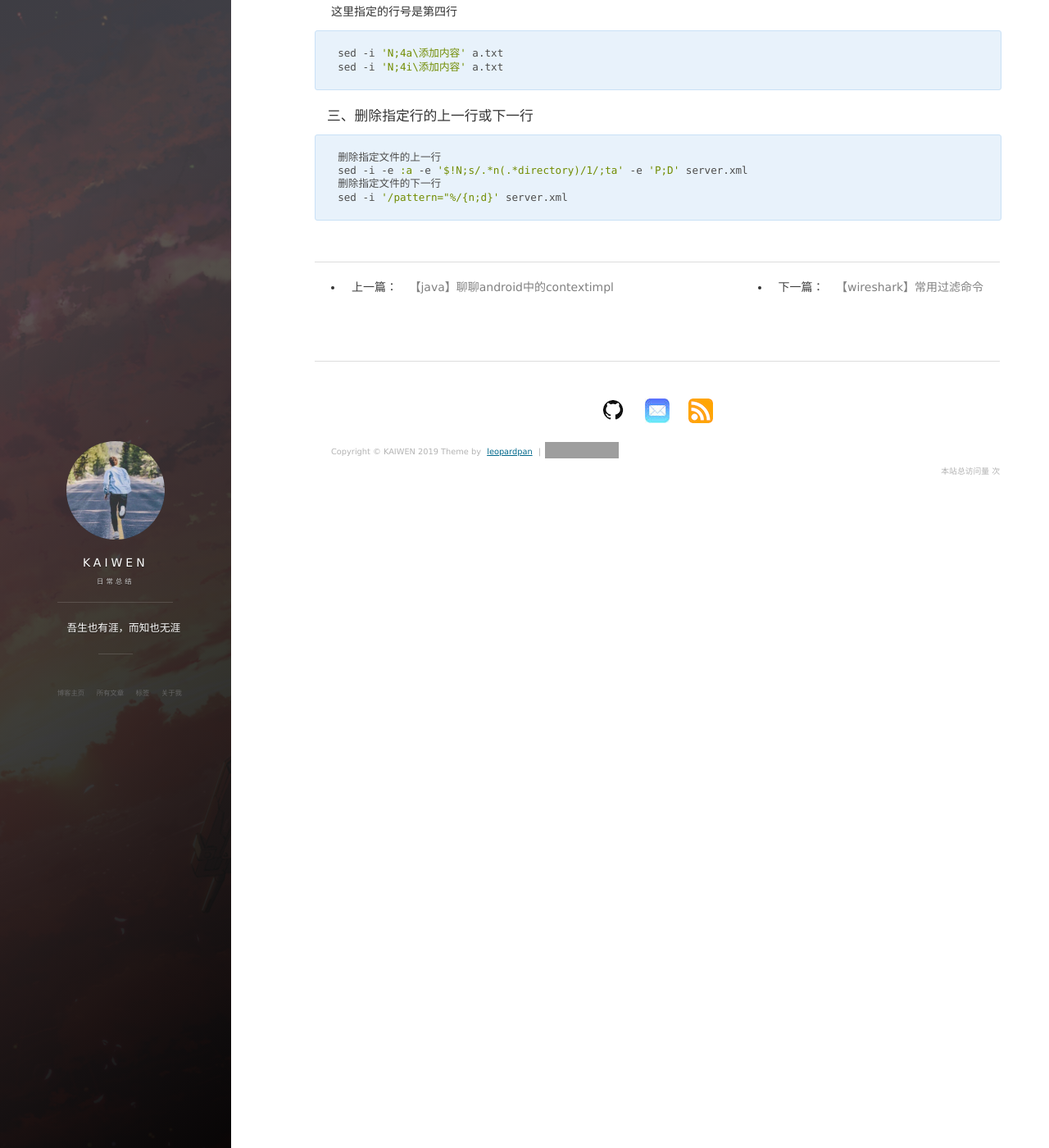
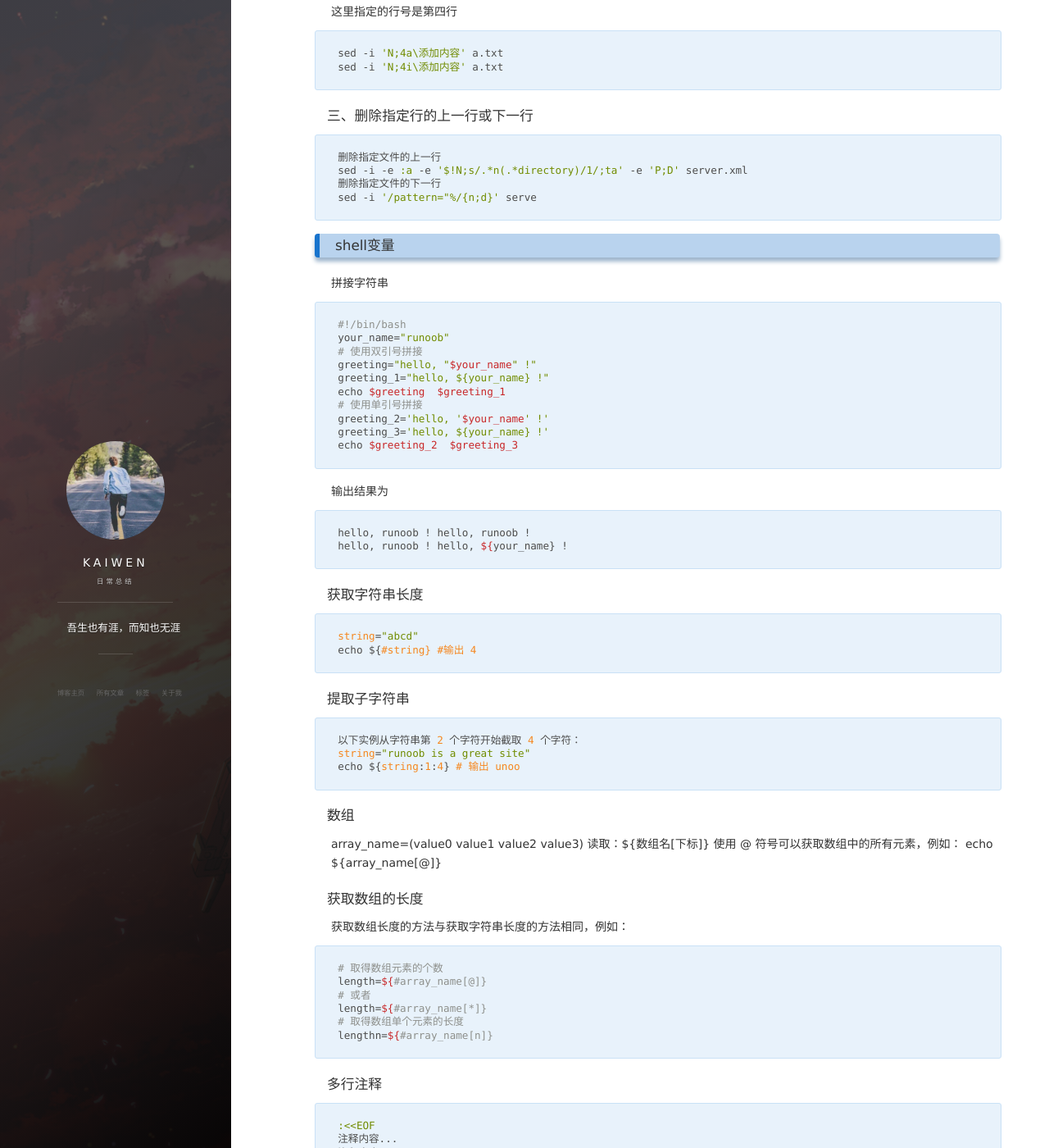
Before and after one commit to kaiwenll/liangkaiwen.github.io11, a Jekyll site: the page built from _posts/2019-10-20-【shell】进阶.md, in a window 1280 px wide and 1400 px high, scrolled down 1184 px. Shown: the whole window at 82% size. Built offline with Jekyll 4.4.1, drawn with Linux system fonts in a browser that asks for light colours; nearby versions of some CDN libraries; our own code applies the rules of GitHub Pages for plain Markdown files; comment, search, counter and statistics services are not loaded; some of the changed text lies outside the part shown; grey boxes are pictures that could not be loaded.

Commit message:
Update 2019-10-20-【shell】进阶.md

````diff
--- a/_posts/2019-10-20-【shell】进阶.md
+++ b/_posts/2019-10-20-【shell】进阶.md
@@ -45,7 +45,7 @@ ${#file} 可得到 27 ，因为/dir1/dir2/dir3/my.file.txt 是27个字节
 ```
 转自：[http://space.baidu.com.cn/ugo5/blog/item/c550bbc54d1644079c163dbd.html]
 
-### sed 匹配内容的前一行和后一行　添加内容
+### sed 匹配内容的前一行和后一行添加内容
 #### 一、在某行的前一行或后一行添加内容
 ```
 sed -i '/匹配内容/a\添加内容' test.txt //匹配行后加
@@ -62,5 +62,72 @@ sed -i 'N;4i\添加内容' a.txt
 删除指定文件的上一行
 sed -i -e :a -e '$!N;s/.*n(.*directory)/1/;ta' -e 'P;D' server.xml
 删除指定文件的下一行
-sed -i '/pattern="%/{n;d}' server.xml
+sed -i '/pattern="%/{n;d}' serve
 ```
+### shell变量
+拼接字符串
+```shell
+#!/bin/bash
+your_name="runoob"
+# 使用双引号拼接
+greeting="hello, "$your_name" !"
+greeting_1="hello, ${your_name} !"
+echo $greeting  $greeting_1
+# 使用单引号拼接
+greeting_2='hello, '$your_name' !'
+greeting_3='hello, ${your_name} !'
+echo $greeting_2  $greeting_3
+```
+输出结果为
+```
+hello, runoob ! hello, runoob !
+hello, runoob ! hello, ${your_name} !
+```
+#### 获取字符串长度
+```
+string="abcd"
+echo ${#string} #输出 4
+```
+#### 提取子字符串
+```
+以下实例从字符串第 2 个字符开始截取 4 个字符：
+string="runoob is a great site"
+echo ${string:1:4} # 输出 unoo
+```
+#### 数组
+array_name=(value0 value1 value2 value3)
+读取：${数组名[下标]}
+使用 @ 符号可以获取数组中的所有元素，例如：
+echo ${array_name[@]}
+#### 获取数组的长度
+获取数组长度的方法与获取字符串长度的方法相同，例如：
+```
+# 取得数组元素的个数
+length=${#array_name[@]}
+# 或者
+length=${#array_name[*]}
+# 取得数组单个元素的长度
+lengthn=${#array_name[n]}
+```
+#### 多行注释
+```
+:<<EOF
+注释内容...
+注释内容...
+注释内容...
+EOF
+```
+EOF 也可以使用其他符号:
+```
+:<<'
+注释内容...
+注释内容...
+注释内容...
+'
+
+:<<!
+注释内容...
+注释内容...
+注释内容...
+!
+```
````
